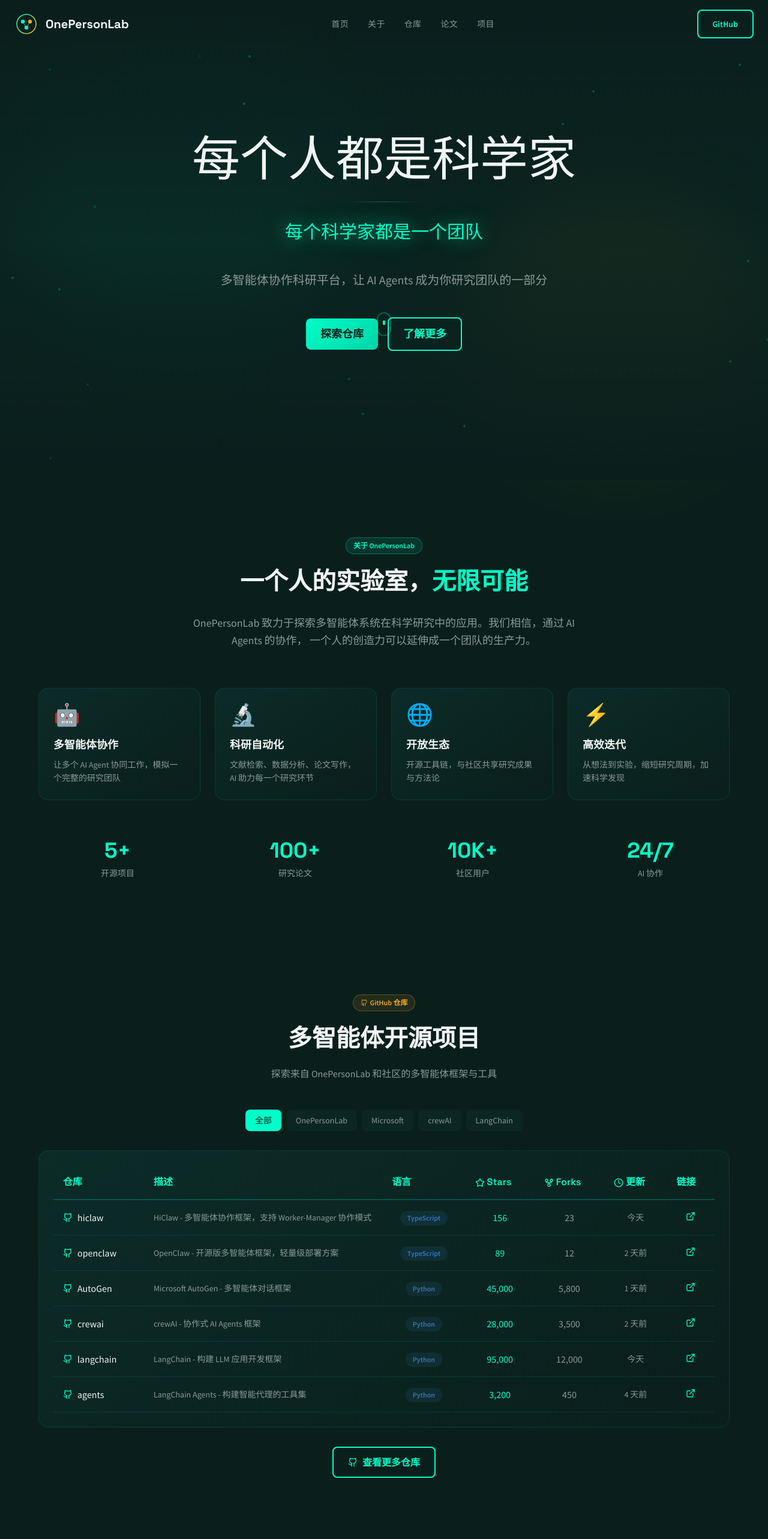
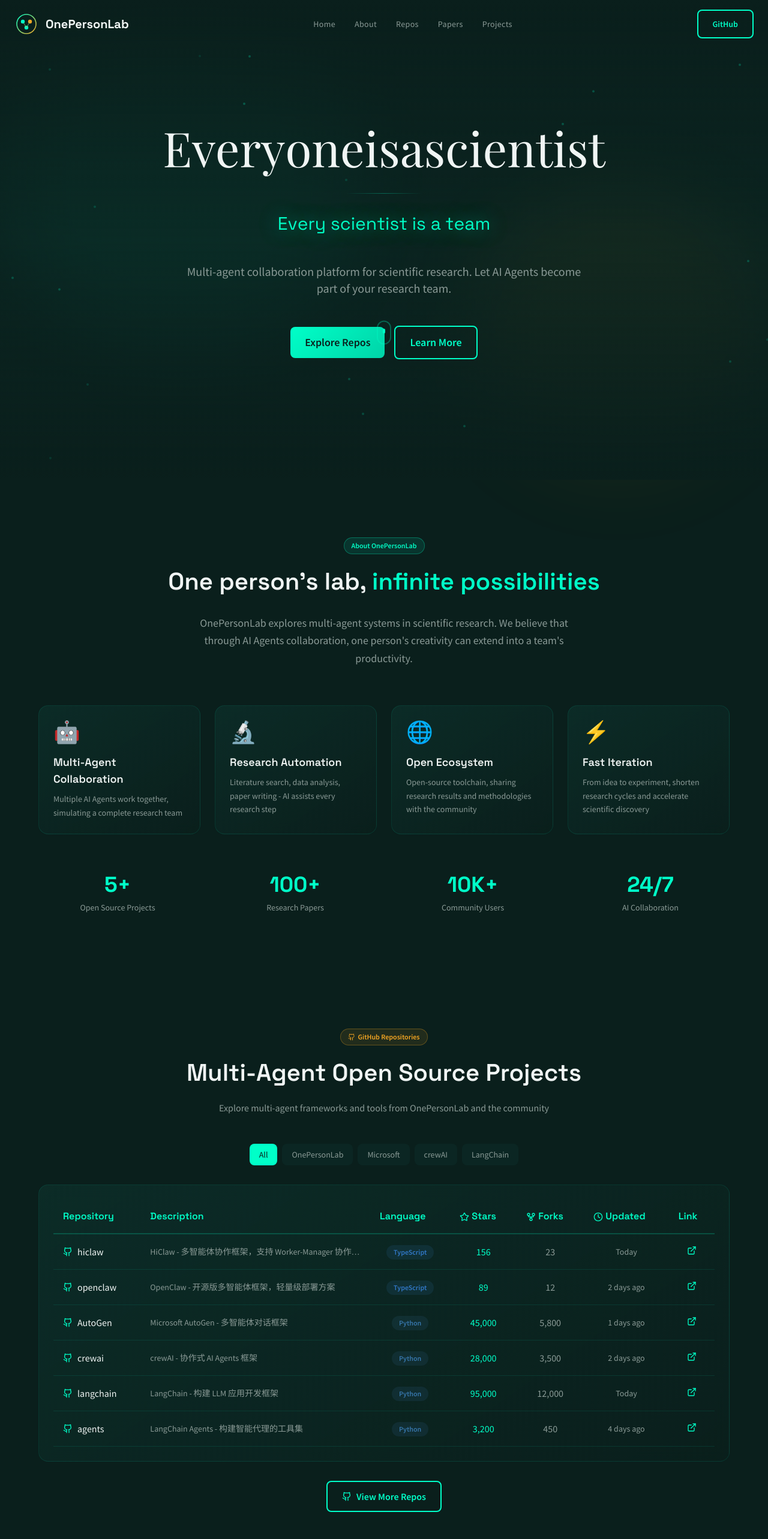
Before and after one commit to onepersonlab/onepersonlab-website, a React (Vite) app: page / in a window 1280 px wide. Shown: the top 2566 px of the page at 60% size. Built offline with nearby package versions, Linux system fonts and the light colour scheme; no server answers.

Commit message:
fix: update all content to English per requirement
- Slogans: Everyone is a scientist / Every scientist is a team
- All UI text, labels, descriptions in English
- Meta title and description updated

```diff
--- a/index.html
+++ b/index.html
@@ -4,8 +4,8 @@
     <meta charset="UTF-8" />
     <link rel="icon" type="image/svg+xml" href="/onepersonlab-website/favicon.svg" />
     <meta name="viewport" content="width=device-width, initial-scale=1.0" />
-    <title>OnePersonLab - 每个人都是科学家</title>
-    <meta name="description" content="OnePersonLab - 多智能体协作科研平台。每个人都是科学家，每个科学家都是一个团队。" />
+    <title>OnePersonLab - Everyone is a scientist</title>
+    <meta name="description" content="OnePersonLab - Multi-agent collaboration platform for scientific research. Everyone is a scientist, every scientist is a team." />
 
     <!-- Google Fonts -->
     <link rel="preconnect" href="https://fonts.googleapis.com">
--- a/src/components/Footer.tsx
+++ b/src/components/Footer.tsx
@@ -9,10 +9,10 @@
   ]
 
   const footerLinks = [
-    { name: "关于我们", href: "#intro" },
+    { name: "About Us", href: "#intro" },
     { name: "GitHub", href: "#repos" },
-    { name: "论文", href: "#papers" },
-    { name: "项目", href: "#projects" },
+    { name: "Papers", href: "#papers" },
+    { name: "Projects", href: "#projects" },
   ]
 
   return (
@@ -45,14 +45,14 @@
               </span>
             </div>
             <p className="text-muted-gray text-sm leading-relaxed max-w-md">
-              多智能体协作科研平台。我们相信 AI 可以扩展每个人的研究能力，
-              让一个科学家的创造力变成一个团队的生产力。
+              Multi-agent collaboration platform for scientific research. We believe AI can extend everyone's research capabilities,
+              making one scientist's creativity become a team's productivity.
             </p>
           </div>
 
           {/* Links */}
           <div>
-            <h4 className="font-display font-semibold text-soft-white mb-4">快速链接</h4>
+            <h4 className="font-display font-semibold text-soft-white mb-4">Quick Links</h4>
             <ul className="space-y-2">
               {footerLinks.map((link) => (
                 <li key={link.name}>
--- a/src/components/HeroSection.tsx
+++ b/src/components/HeroSection.tsx
@@ -1,8 +1,8 @@
 import { motion } from 'framer-motion'
 
 const HeroSection = () => {
-  const slogan1 = "每个人都是科学家"
-  const slogan2 = "每个科学家都是一个团队"
+  const slogan1 = "Everyone is a scientist"
+  const slogan2 = "Every scientist is a team"
 
   return (
     <section id="hero" className="relative min-h-screen flex items-center justify-center px-6 overflow-hidden">
@@ -101,7 +101,7 @@
           transition={{ duration: 0.8, delay: 2.5 }}
           className="text-muted-gray text-lg md:text-xl max-w-2xl mx-auto mb-12 font-body leading-relaxed"
         >
-          多智能体协作科研平台，让 AI Agents 成为你研究团队的一部分
+          Multi-agent collaboration platform for scientific research. Let AI Agents become part of your research team.
         </motion.p>
 
         {/* CTA Buttons */}
@@ -117,7 +117,7 @@
             whileHover={{ scale: 1.05 }}
             whileTap={{ scale: 0.95 }}
           >
-            探索仓库
+            Explore Repos
           </motion.a>
           <motion.a
             href="#intro"
@@ -125,7 +125,7 @@
             whileHover={{ scale: 1.05 }}
             whileTap={{ scale: 0.95 }}
           >
-            了解更多
+            Learn More
           </motion.a>
         </motion.div>
 
--- a/src/components/IntroSection.tsx
+++ b/src/components/IntroSection.tsx
@@ -9,23 +9,23 @@
   const features = [
     {
       icon: "🤖",
-      title: "多智能体协作",
-      description: "让多个 AI Agent 协同工作，模拟一个完整的研究团队"
+      title: "Multi-Agent Collaboration",
+      description: "Multiple AI Agents work together, simulating a complete research team"
     },
     {
       icon: "🔬",
-      title: "科研自动化",
-      description: "文献检索、数据分析、论文写作，AI 助力每一个研究环节"
+      title: "Research Automation",
+      description: "Literature search, data analysis, paper writing - AI assists every research step"
     },
     {
       icon: "🌐",
-      title: "开放生态",
-      description: "开源工具链，与社区共享研究成果与方法论"
+      title: "Open Ecosystem",
+      description: "Open-source toolchain, sharing research results and methodologies with the community"
     },
     {
       icon: "⚡",
-      title: "高效迭代",
-      description: "从想法到实验，缩短研究周期，加速科学发现"
+      title: "Fast Iteration",
+      description: "From idea to experiment, shorten research cycles and accelerate scientific discovery"
     }
   ]
 
@@ -39,13 +39,13 @@
           transition={{ duration: 0.6 }}
           className="text-center mb-16"
         >
-          <span className="badge badge-cyan mb-4">关于 OnePersonLab</span>
+          <span className="badge badge-cyan mb-4">About OnePersonLab</span>
           <h2 className="heading-section text-soft-white mb-6">
-            一个人的实验室，<span className="text-bright-cyan">无限可能</span>
+            One person's lab, <span className="text-bright-cyan">infinite possibilities</span>
           </h2>
           <p className="text-muted-gray max-w-2xl mx-auto text-lg leading-relaxed">
-            OnePersonLab 致力于探索多智能体系统在科学研究中的应用。我们相信，通过 AI Agents 的协作，
-            一个人的创造力可以延伸成一个团队的生产力。
+            OnePersonLab explores multi-agent systems in scientific research. We believe that through AI Agents collaboration,
+            one person's creativity can extend into a team's productivity.
           </p>
         </motion.div>
 
@@ -80,10 +80,10 @@
           className="mt-16 grid grid-cols-2 md:grid-cols-4 gap-8"
         >
           {[
-            { value: "5+", label: "开源项目" },
-            { value: "100+", label: "研究论文" },
-            { value: "10K+", label: "社区用户" },
-            { value: "24/7", label: "AI 协作" },
+            { value: "5+", label: "Open Source Projects" },
+            { value: "100+", label: "Research Papers" },
+            { value: "10K+", label: "Community Users" },
+            { value: "24/7", label: "AI Collaboration" },
           ].map((stat) => (
             <div key={stat.label} className="text-center">
               <div className="font-display text-3xl md:text-4xl font-bold text-bright-cyan mb-2">
--- a/src/components/Navbar.tsx
+++ b/src/components/Navbar.tsx
@@ -13,11 +13,11 @@
   }, [])
 
   const navLinks = [
-    { name: '首页', href: '#hero' },
-    { name: '关于', href: '#intro' },
-    { name: '仓库', href: '#repos' },
-    { name: '论文', href: '#papers' },
-    { name: '项目', href: '#projects' },
+    { name: 'Home', href: '#hero' },
+    { name: 'About', href: '#intro' },
+    { name: 'Repos', href: '#repos' },
+    { name: 'Papers', href: '#papers' },
+    { name: 'Projects', href: '#projects' },
   ]
 
   return (
--- a/src/components/PapersSection.tsx
+++ b/src/components/PapersSection.tsx
@@ -98,13 +98,13 @@
         >
           <span className="badge badge-cyan mb-4">
             <FileText className="w-3 h-3 mr-1" />
-            研究论文
+            Research Papers
           </span>
           <h2 className="heading-section text-soft-white mb-4">
-            多智能体科研论文集
+            Multi-Agent Research Collection
           </h2>
           <p className="text-muted-gray max-w-xl mx-auto">
-            收录关于多智能体协作、LLM 应用、科学发现方法论的前沿研究
+            Curated papers on multi-agent collaboration, LLM applications, and scientific discovery methodologies
           </p>
         </motion.div>
 
@@ -163,7 +163,7 @@
                 className="inline-flex items-center gap-2 text-bright-cyan hover:text-amber-gold transition-colors text-sm font-medium"
               >
                 <ExternalLink className="w-4 h-4" />
-                阅读论文
+                Read Paper
               </a>
             </motion.article>
           ))}
@@ -183,7 +183,7 @@
             className="btn-secondary inline-flex items-center gap-2"
           >
             <FileText className="w-4 h-4" />
-            搜索更多论文
+            Search More Papers
           </a>
         </motion.div>
       </div>
--- a/src/components/ProjectsSection.tsx
+++ b/src/components/ProjectsSection.tsx
@@ -85,13 +85,13 @@
         >
           <span className="badge badge-amber mb-4">
             <Globe className="w-3 h-3 mr-1" />
-            项目网站
+            Project Websites
           </span>
           <h2 className="heading-section text-soft-white mb-4">
-            相关项目与工具
+            Related Projects & Tools
           </h2>
           <p className="text-muted-gray max-w-xl mx-auto">
-            探索多智能体生态中的平台、工具和社区资源
+            Explore platforms, tools, and community resources in the multi-agent ecosystem
           </p>
         </motion.div>
 
@@ -137,7 +137,7 @@
               {/* Link Indicator */}
               <div className="flex items-center gap-2 text-bright-cyan text-sm font-medium opacity-0 group-hover:opacity-100 transition-opacity">
                 <ExternalLink className="w-4 h-4" />
-                <span>访问网站</span>
+                <span>Visit Website</span>
               </div>
             </motion.a>
           ))}
--- a/src/components/ReposSection.tsx
+++ b/src/components/ReposSection.tsx
@@ -129,10 +129,10 @@
     const date = new Date(dateStr)
     const now = new Date()
     const diffDays = Math.floor((now.getTime() - date.getTime()) / (1000 * 60 * 60 * 24))
-    if (diffDays < 1) return '今天'
-    if (diffDays < 7) return `${diffDays} 天前`
-    if (diffDays < 30) return `${Math.floor(diffDays / 7)} 周前`
-    return date.toLocaleDateString('zh-CN')
+    if (diffDays < 1) return 'Today'
+    if (diffDays < 7) return `${diffDays} days ago`
+    if (diffDays < 30) return `${Math.floor(diffDays / 7)} weeks ago`
+    return date.toLocaleDateString('en-US')
   }
 
   const getLanguageColor = (lang: string) => {
@@ -158,13 +158,13 @@
         >
           <span className="badge badge-amber mb-4">
             <Github className="w-3 h-3 mr-1" />
-            GitHub 仓库
+            GitHub Repositories
           </span>
           <h2 className="heading-section text-soft-white mb-4">
-            多智能体开源项目
+            Multi-Agent Open Source Projects
           </h2>
           <p className="text-muted-gray max-w-xl mx-auto">
-            探索来自 OnePersonLab 和社区的多智能体框架与工具
+            Explore multi-agent frameworks and tools from OnePersonLab and the community
           </p>
         </motion.div>
 
@@ -176,7 +176,7 @@
           className="flex flex-wrap justify-center gap-2 mb-8"
         >
           {[
-            { key: 'all', label: '全部' },
+            { key: 'all', label: 'All' },
             { key: 'onepersonlab', label: 'OnePersonLab' },
             { key: 'microsoft', label: 'Microsoft' },
             { key: 'crewAIInc', label: 'crewAI' },
@@ -207,9 +207,9 @@
             <table className="data-table">
               <thead>
                 <tr>
-                  <th>仓库</th>
-                  <th>描述</th>
-                  <th className="text-center">语言</th>
+                  <th>Repository</th>
+                  <th>Description</th>
+                  <th className="text-center">Language</th>
                   <th className="text-center">
                     <Star className="w-4 h-4 inline mr-1" />
                     Stars
@@ -220,9 +220,9 @@
                   </th>
                   <th className="text-center">
                     <Clock className="w-4 h-4 inline mr-1" />
-                    更新
+                    Updated
                   </th>
-                  <th className="text-center">链接</th>
+                  <th className="text-center">Link</th>
                 </tr>
               </thead>
               <tbody>
@@ -294,7 +294,7 @@
             className="btn-secondary inline-flex items-center gap-2"
           >
             <Github className="w-4 h-4" />
-            查看更多仓库
+            View More Repos
           </a>
         </motion.div>
       </div>
```
